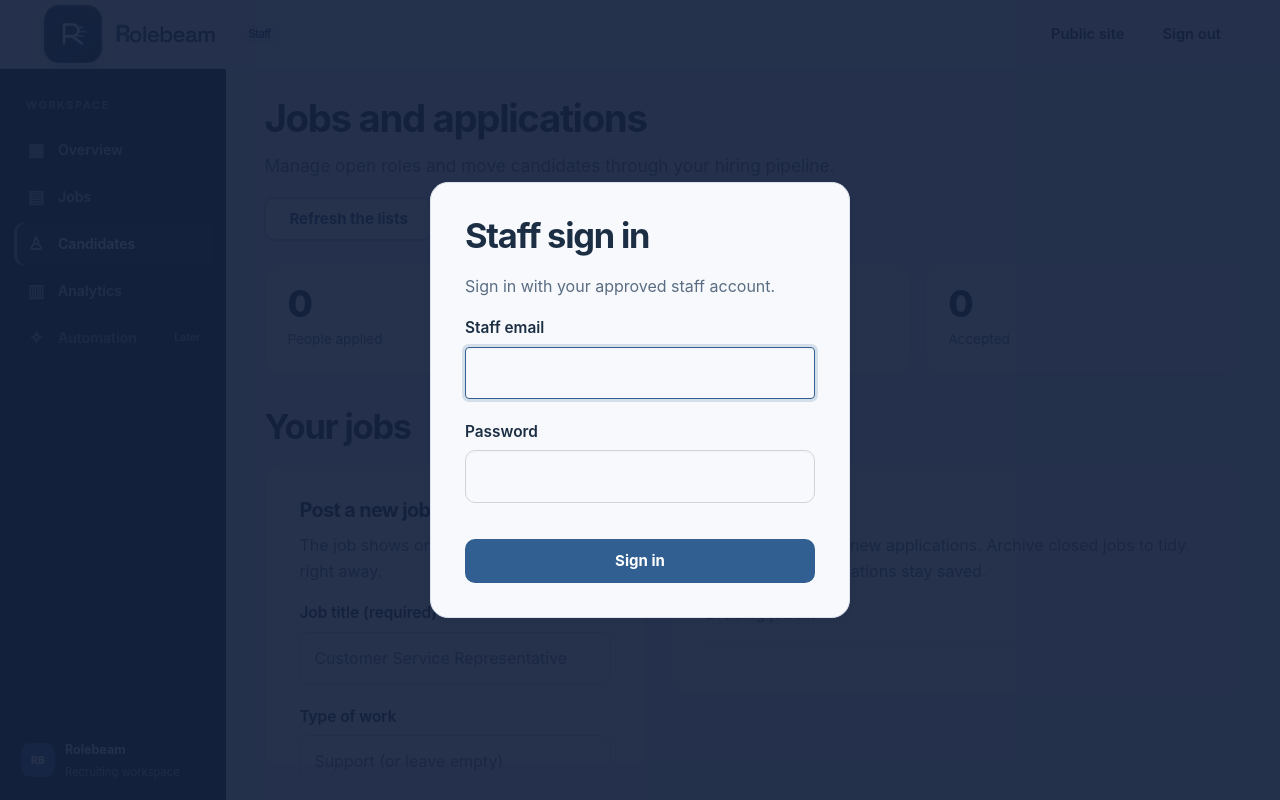
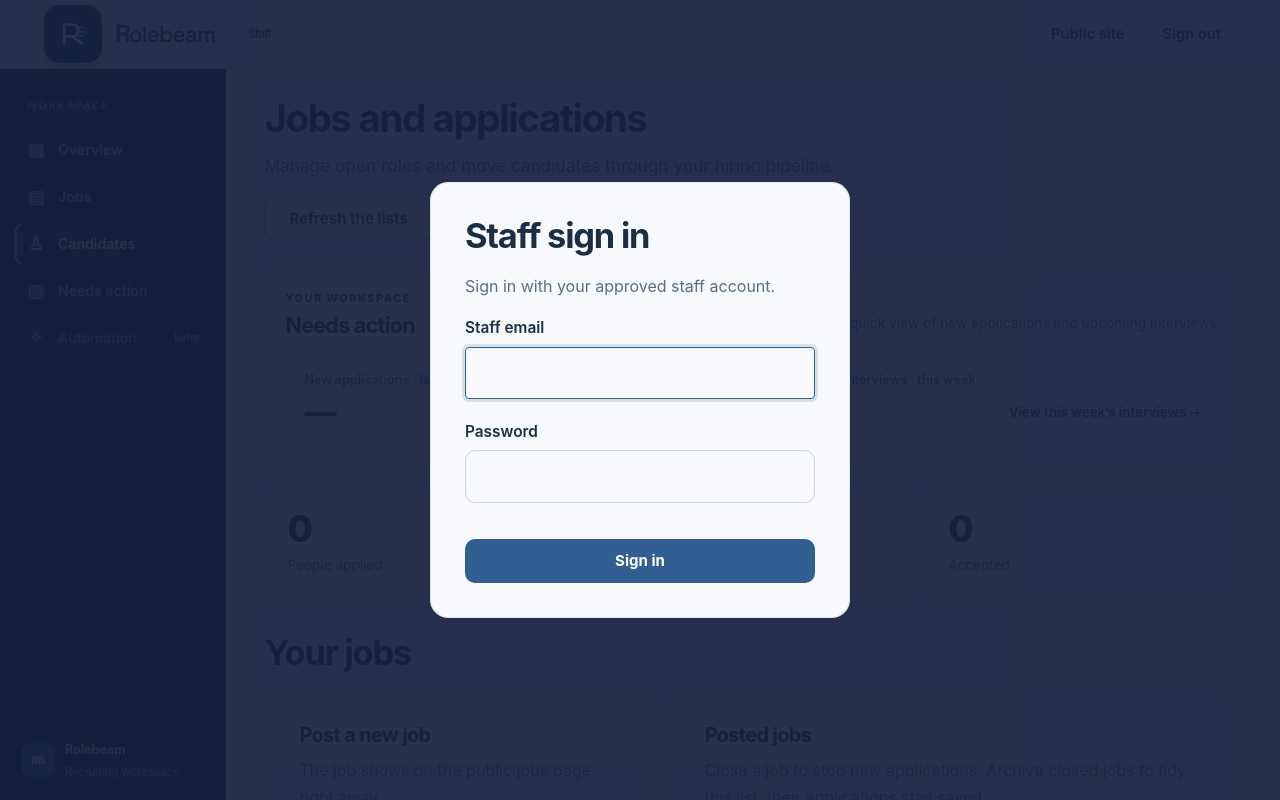
Before and after one commit to uglythemenace/applicant-tracking-system, a Python web app: template Frontend/templates/admin.html in a window 1280 px wide. Run offline with Jinja, Linux system fonts and the light colour scheme; the template is opened without the code that fills it, so the values that code supplies are empty.

Commit message:
Unify recruiter workspace and use staging API

```diff
--- a/Frontend/static/script.js
+++ b/Frontend/static/script.js
@@ -7,7 +7,7 @@
    - Staff sign-in, confirmation boxes and pop-up messages are shared.
    ========================================================================== */
 
-const API_BASE = "https://applicant-tracking-system-tbaw.onrender.com";
+const API_BASE = "https://applicant-tracking-system-1-0g5l.onrender.com";
 
 const L2E = (() => {
   // ---------- Status words: what each saved status is called on screen ----------
--- a/Frontend/static/style.css
+++ b/Frontend/static/style.css
@@ -894,6 +894,18 @@ body[data-page="admin"] .workspace-sidebar, body[data-page="dashboard"] .workspa
 .sidebar-bottom > span:last-child { display: grid; gap: 2px; }
 .sidebar-bottom small { color: #98a2b3; font-size: .7rem; }
 .sidebar-brand-dot { display: grid; width: 34px; height: 34px; place-items: center; border-radius: 10px; background: #315f91; color: #fff; font-size: .65rem; font-weight: 800; }
+.anchor-target { display: block; height: 0; scroll-margin-top: 96px; }
+.action-brief { margin: 6px 0 22px; padding: 20px; border: 1px solid var(--line); border-radius: 18px; background: linear-gradient(120deg, #fff 0%, #f2f7fc 100%); box-shadow: 0 8px 24px #173c650b; scroll-margin-top: 96px; }
+.action-brief-heading { display: flex; justify-content: space-between; align-items: end; gap: 18px; margin-bottom: 16px; }
+.action-brief-heading .eyebrow { margin-bottom: 5px; color: var(--brand-dark); font-size: .68rem; font-weight: 800; letter-spacing: .14em; }
+.action-brief-heading h2 { margin: 0; font-size: 1.35rem; }
+.action-brief-heading > p { margin: 0 0 2px; font-size: .86rem; }
+.action-brief-grid { display: grid; grid-template-columns: repeat(2, minmax(0, 1fr)); gap: 12px; }
+.action-brief-card { display: grid; grid-template-columns: 1fr auto; align-items: center; gap: 6px 16px; padding: 16px 18px; border: 1px solid #dce5ed; border-radius: 14px; background: var(--paper); }
+.action-brief-label { grid-column: 1 / -1; margin: 0; color: var(--ink-soft); font-size: .78rem; font-weight: 650; }
+.action-brief-number { margin: 0; font-size: 2rem; font-weight: 800; line-height: 1; letter-spacing: -.05em; }
+.action-brief-link { color: var(--brand-dark); font-size: .82rem; font-weight: 700; text-decoration: none; }
+.action-brief-link:hover { text-decoration: underline; }
 body[data-page="admin"] .workspace-content, body[data-page="dashboard"] .workspace-content { min-width: 0; }
 body[data-page="admin"] .workspace-content > .wrap, body[data-page="dashboard"] .workspace-content > .wrap { max-width: 1600px; padding: 0 clamp(20px, 3vw, 44px); }
 body[data-page="admin"] .page-head h1 { font-size: clamp(1.8rem, 3vw, 2.5rem); }
@@ -972,6 +984,10 @@ body[data-page="admin"] .two-col > .panel { background: var(--paper); }
   .workspace-sidebar nav a, .workspace-sidebar nav a:not([aria-current="page"]), .sidebar-disabled { min-width: max-content; min-height: 38px; padding: 0 10px; font-size: .76rem; }
   .workspace-sidebar nav a span, .sidebar-disabled > span { display: none; }
   body[data-page="admin"] .workspace-content > .wrap, body[data-page="dashboard"] .workspace-content > .wrap { padding-inline: 16px; }
+  .action-brief { padding: 16px; }
+  .action-brief-heading { align-items: flex-start; flex-direction: column; gap: 5px; }
+  .action-brief-grid { grid-template-columns: 1fr; }
+  .action-brief-card { grid-template-columns: 1fr auto; }
   .pipeline-board { grid-template-columns: repeat(6, minmax(218px, 78vw)); }
   .applicant-pagination { align-items: flex-start; flex-direction: column; }
   .pagination-actions { width: 100%; justify-content: space-between; }
--- a/Frontend/templates/admin.html
+++ b/Frontend/templates/admin.html
@@ -19,10 +19,10 @@
       <aside class="workspace-sidebar" aria-label="Staff navigation">
         <p class="sidebar-eyebrow">WORKSPACE</p>
         <nav>
-          <a href="/dashboard"><span aria-hidden="true">▦</span>Overview</a>
+          <a href="#overview"><span aria-hidden="true">▦</span>Overview</a>
           <a href="#jobs-title"><span aria-hidden="true">▤</span>Jobs</a>
           <a href="#apps-title" aria-current="page"><span aria-hidden="true">♙</span>Candidates</a>
-          <a href="/dashboard#analytics"><span aria-hidden="true">▥</span>Analytics</a>
+          <a href="#action-summary"><span aria-hidden="true">▥</span>Needs action</a>
           <span class="sidebar-disabled" aria-disabled="true"><span aria-hidden="true">✧</span>Automation <small>Later</small></span>
         </nav>
         <div class="sidebar-bottom"><span class="sidebar-brand-dot" aria-hidden="true">RB</span><span><strong>Rolebeam</strong><small>Recruiting workspace</small></span></div>
@@ -30,6 +30,7 @@
       <div class="workspace-content">
       <div class="wrap">
       <div class="page-head">
+        <span id="overview" class="anchor-target" aria-hidden="true"></span>
         <h1>Jobs and applications</h1>
         <p>Manage open roles and move candidates through your hiring pipeline.</p>
         <div class="row" style="margin-top:16px">
@@ -37,7 +38,26 @@
         </div>
       </div>
 
-      <section aria-label="Totals" class="tiles">
+      <section class="action-brief" id="action-summary" aria-labelledby="action-brief-title">
+        <div class="action-brief-heading">
+          <div><p class="eyebrow">YOUR WORKSPACE</p><h2 id="action-brief-title">Needs action</h2></div>
+          <p class="muted">A quick view of new applications and upcoming interviews.</p>
+        </div>
+        <div class="action-brief-grid">
+          <article class="action-brief-card">
+            <p class="action-brief-label">New applications · last 7 days</p>
+            <p class="action-brief-number" id="new-applications-count" aria-live="polite">—</p>
+            <a href="#apps-title" class="action-brief-link" data-action-filter="new">Review new applications <span aria-hidden="true">→</span></a>
+          </article>
+          <article class="action-brief-card">
+            <p class="action-brief-label">Upcoming interviews · this week</p>
+            <p class="action-brief-number" id="weekly-interviews-count" aria-live="polite">—</p>
+            <a href="#apps-title" class="action-brief-link" data-action-filter="interviews">View this week’s interviews <span aria-hidden="true">→</span></a>
+          </article>
+        </div>
+      </section>
+
+      <section id="analytics" aria-label="Application totals" class="tiles">
         <div class="tile"><p class="tile-num" id="total-count">0</p><p class="tile-label">People applied</p></div>
         <div class="tile"><p class="tile-num" id="pending-count">0</p><p class="tile-label">Waiting for review</p></div>
         <div class="tile"><p class="tile-num" id="accepted-count">0</p><p class="tile-label">Accepted</p></div>
@@ -350,19 +370,47 @@
     }
 
     // ----- Applications -----
-    const FILTERS = [['all', 'Everyone'], ['pending', 'Waiting for review'], ['reviewing', 'Being reviewed'], ['interview', 'Interview'], ['accepted', 'Accepted'], ['rejected', 'Not selected'], ['withdrawn', 'Withdrawn']];
+    const FILTERS = [['all', 'Everyone'], ['new', 'New this week'], ['interviews', 'Interviews this week'], ['pending', 'Waiting for review'], ['reviewing', 'Being reviewed'], ['interview', 'Interview'], ['accepted', 'Accepted'], ['rejected', 'Not selected'], ['withdrawn', 'Withdrawn']];
     const APPLICANTS_PER_PAGE = 10;
     let applicantPage = 1;
     const pipelinePages = Object.create(null);
 
+    function isNewApplication(app) {
+      const created = Date.parse(app.created_at || '');
+      return Number.isFinite(created) && created <= Date.now() && created >= Date.now() - 7 * 24 * 60 * 60 * 1000;
+    }
+
+    function interviewWeekBounds() {
+      const start = new Date();
+      start.setHours(0, 0, 0, 0);
+      start.setDate(start.getDate() - ((start.getDay() + 6) % 7));
+      const end = new Date(start);
+      end.setDate(end.getDate() + 7);
+      return { now: Date.now(), end: end.getTime() };
+    }
+
+    function isInterviewThisWeek(app) {
+      const when = Date.parse(app.interview_at || '');
+      const { now, end } = interviewWeekBounds();
+      return Number.isFinite(when) && when >= now && when < end;
+    }
+
+    function matchesFilter(app, value) {
+      if (value === 'new') return isNewApplication(app);
+      if (value === 'interviews') return isInterviewThisWeek(app);
+      return value === 'all' || app.status === value;
+    }
+
     function renderFilters() {
       const box = $('filters');
       box.replaceChildren(...FILTERS.map(([value, label]) => {
-        const n = value === 'all' ? applicants.length : applicants.filter(a => a.status === value).length;
+        const n = applicants.filter(a => matchesFilter(a, value)).length;
         const chip = L2E.el('button', { type: 'button', class: 'chip', 'aria-pressed': String(filter === value), text: label + ' (' + n + ')' });
         chip.addEventListener('click', () => { filter = value; applicantPage = 1; resetPipelinePages(); renderFilters(); renderApplicants(); });
         return chip;
       }));
+      $('new-applications-count').textContent = applicants.filter(isNewApplication).length;
+      $('weekly-interviews-count').textContent = applicants.filter(isInterviewThisWeek).length;
     }
 
     const PIPELINE_STAGES = [
@@ -386,7 +434,7 @@
     function visibleApplicants() {
       const query = $('applicant-search').value.trim().toLowerCase();
       const jobTitle = (a) => jobsById[a.job_id]?.title || '';
-      const shown = applicants.filter(a => (filter === 'all' || a.status === filter) &&
+      const shown = applicants.filter(a => matchesFilter(a, filter) &&
         (!query || [a.candidate_name, a.email, a.phone_number, jobTitle(a)].join(' ').toLowerCase().includes(query)));
       if ($('applicant-sort').value === 'oldest') shown.sort((a, b) => a.id - b.id);
       else if ($('applicant-sort').value === 'name') shown.sort((a, b) => a.candidate_name.localeCompare(b.candidate_name));
@@ -723,7 +771,7 @@
       } catch (error) {
         console.error('Error fetching applicants:', error);
         if (!L2E.keyIsCurrent(key)) return;
-        for (const id of ['total-count', 'pending-count', 'accepted-count']) $(id).textContent = '—';
+        for (const id of ['total-count', 'pending-count', 'accepted-count', 'new-applications-count', 'weekly-interviews-count']) $(id).textContent = '—';
         $('applicant-table-body').replaceChildren(L2E.el('tr', {}, L2E.el('td', { colspan: '6', class: 'empty', text: "Couldn't load applications. Press \"Refresh the lists\" in a moment." })));
       }
     }
@@ -759,7 +807,7 @@
       $('toggle-archived-btn').setAttribute('aria-expanded', 'false');
       $('filters').replaceChildren();
       $('applicant-table-body').replaceChildren();
-      for (const id of ['total-count', 'pending-count', 'accepted-count']) $(id).textContent = '0';
+      for (const id of ['total-count', 'pending-count', 'accepted-count', 'new-applications-count', 'weekly-interviews-count']) $(id).textContent = '0';
     }
 
     $('job-form').addEventListener('submit', postJob);
@@ -770,6 +818,13 @@
     $('applicant-next-page').addEventListener('click', () => { applicantPage += 1; renderApplicants(); });
     $('board-view-btn').addEventListener('click', () => setApplicantView('board'));
     $('list-view-btn').addEventListener('click', () => setApplicantView('list'));
+    document.querySelectorAll('[data-action-filter]').forEach(link => link.addEventListener('click', () => {
+      filter = link.dataset.actionFilter;
+      applicantPage = 1;
+      resetPipelinePages();
+      renderFilters();
+      renderApplicants();
+    }));
     $('drawer-close').addEventListener('click', closeCandidateDrawer);
     $('candidate-drawer-backdrop').addEventListener('click', event => { if (event.target === $('candidate-drawer-backdrop')) closeCandidateDrawer(); });
     document.addEventListener('keydown', event => {
```
Also changed, not shown: Frontend/vercel.json, README.md, vercel.json.
